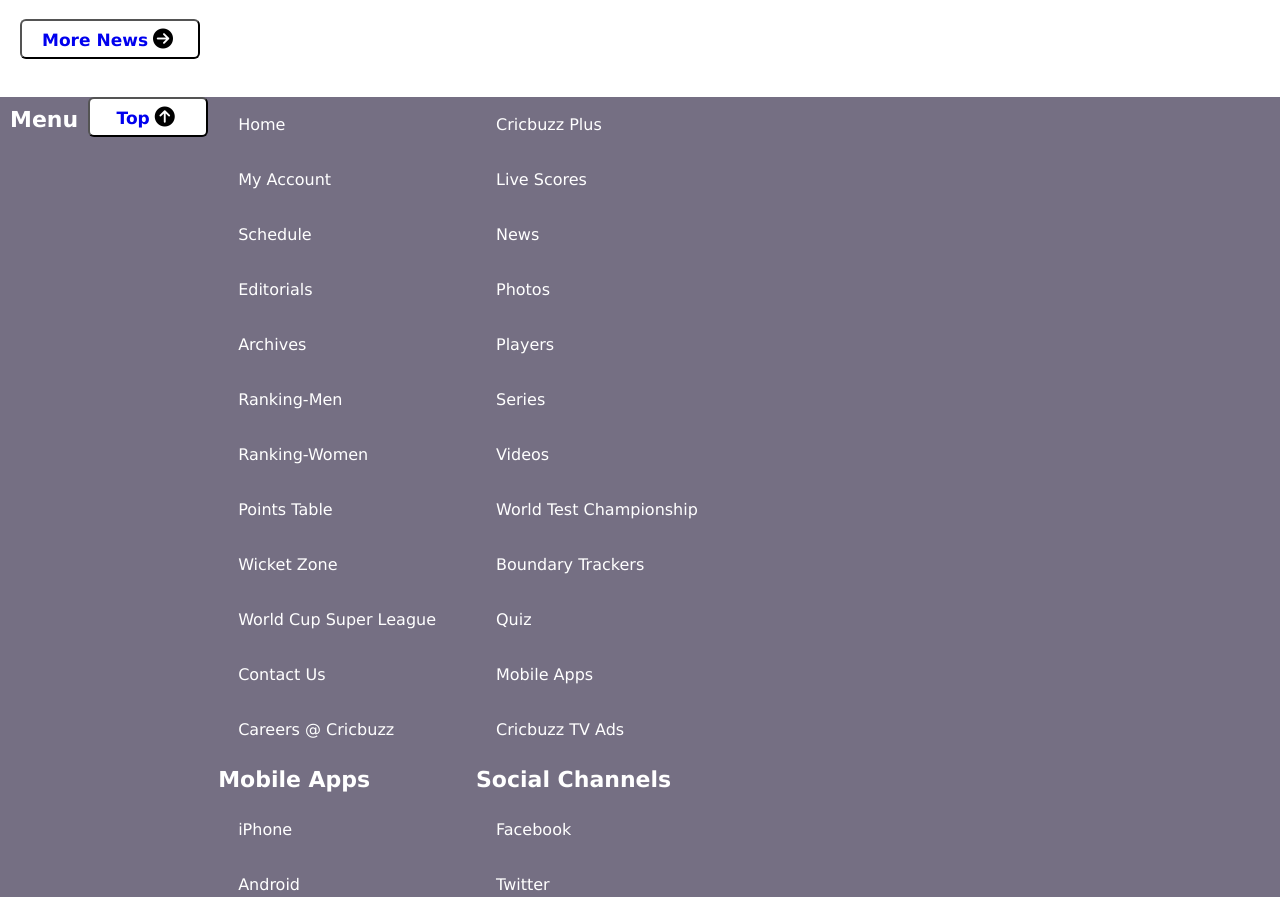
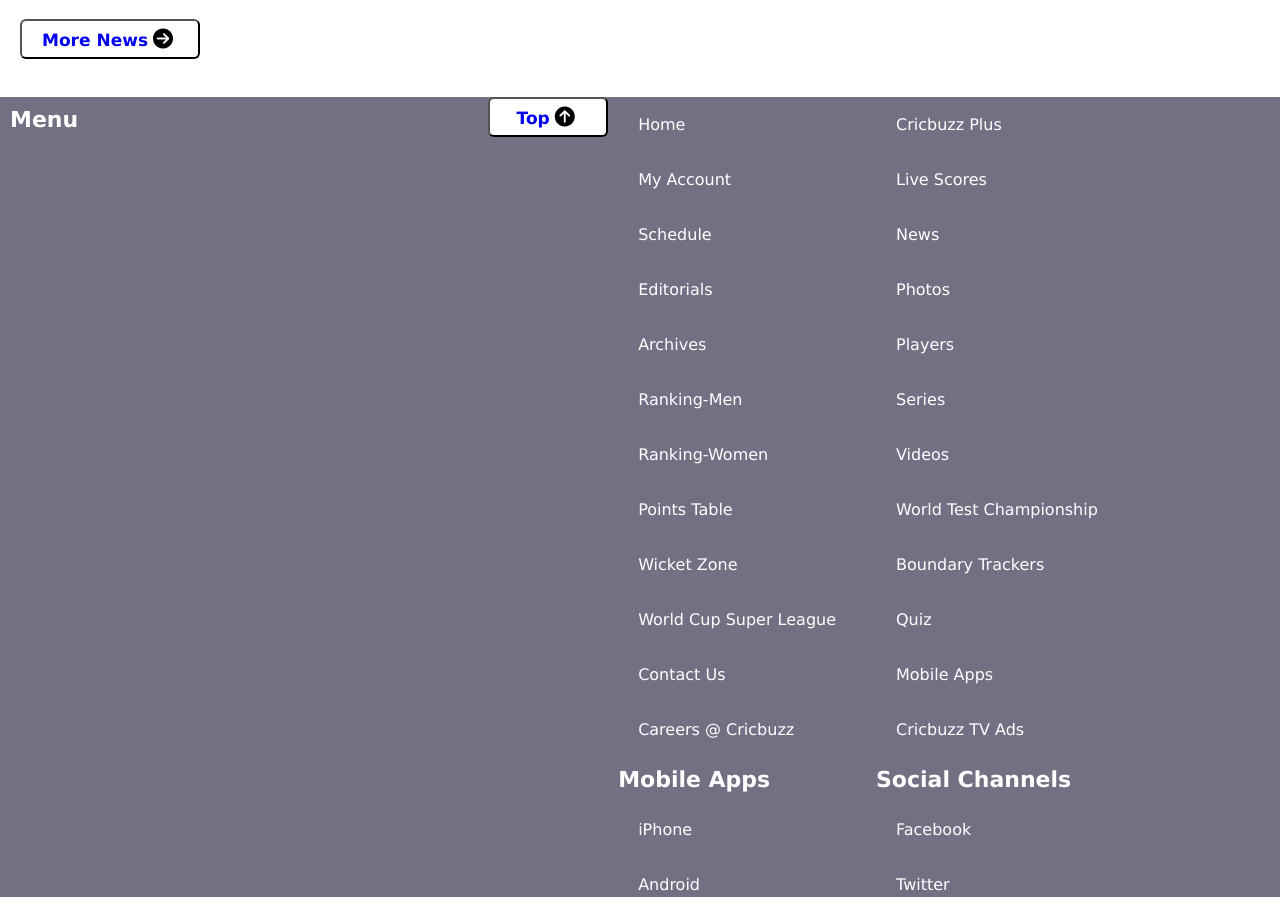
Before and after one commit to Priyadharshini0603/Projects, a plain HTML site: page crickbuzz/cricbuzz_home.html in a window 1280 px wide. Shown: the part 2872-3769 px from the top of the page. Drawn offline with Linux system fonts and the light colour scheme.

Commit message:
Update cricbuzz.css

```diff
--- a/crickbuzz/cricbuzz.css
+++ b/crickbuzz/cricbuzz.css
@@ -163,7 +163,7 @@ h4{
 
 }
 .top-btn{
-      margin-left:auto;
+      margin-left:400px;
       font-size:17px;
       font-weight: bold;
       font-family:'Lucida Sans', 'Lucida Sans Regular', 'Lucida Grande', 'Lucida Sans Unicode', Geneva, Verdana, sans-serif;
```
